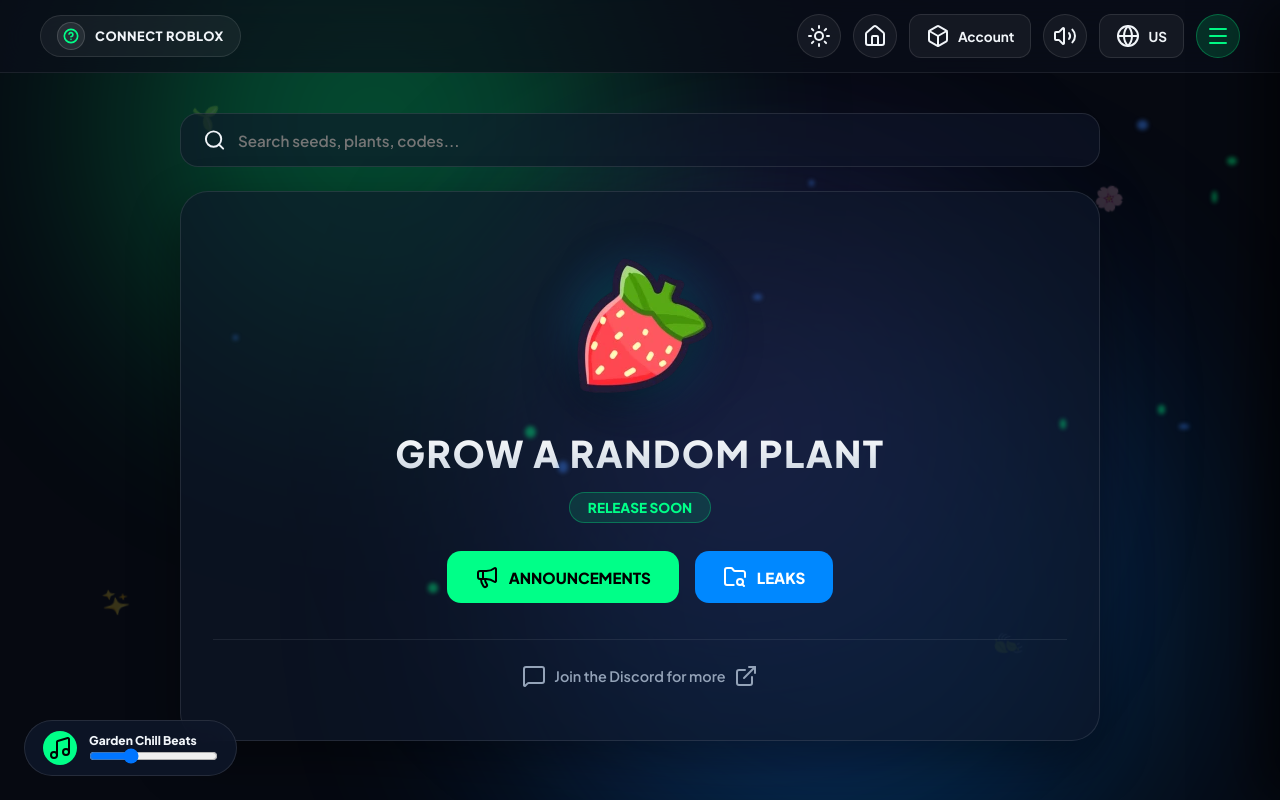
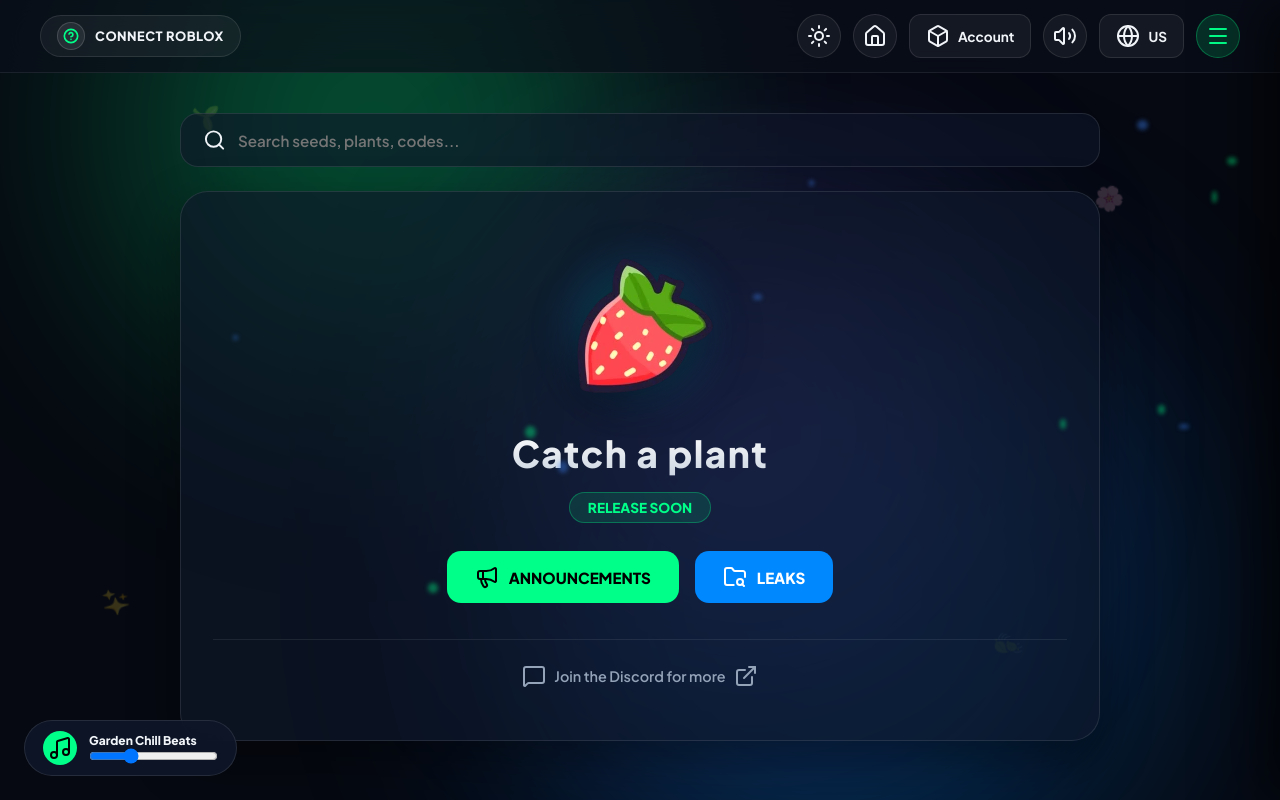
Before and after one commit to FatalQuackers/Catch-A-Plant, a website: page index.html in a window 1280 px wide. Drawn offline with nearby package versions, Linux system fonts and the light colour scheme.

Commit message:
Replace 'Grow A Random Plant' with 'Catch a plant' in user-facing text

```diff
--- a/index.html
+++ b/index.html
@@ -3,7 +3,7 @@
 <head>
     <meta charset="UTF-8">
     <meta name="viewport" content="width=device-width, initial-scale=1.0">
-    <title>Grow A Random Plant Hub</title>
+    <title>Catch a plant Hub</title>
 
     <!-- Fonts & Lucide Icons -->
     <link rel="preconnect" href="https://fonts.googleapis.com">
@@ -112,7 +112,7 @@
             </div>
 
             <div class="drawer-footer">
-                <p>Grow A Random Plant © 2026</p>
+                <p>Catch a plant © 2026</p>
             </div>
         </div>
     </div>
@@ -133,9 +133,9 @@
                     <div class="gag-card-hero">
                         <div class="hero-logo-container">
                             <div class="logo-ambient-glow"></div>
-                            <img src="assets/logo.png" alt="Grow A Random Plant Logo" class="gag-hero-logo" id="mainGameLogo" onerror="this.src='GameLogo.png';">
+                            <img src="assets/logo.png" alt="Catch a plant Logo" class="gag-hero-logo" id="mainGameLogo" onerror="this.src='GameLogo.png';">
                         </div>
-                        <h1 class="gag-title">GROW A RANDOM PLANT</h1>
+                        <h1 class="gag-title">Catch a plant</h1>
                     </div>
 
                     <div class="gag-status-text">RELEASE SOON</div>
@@ -171,8 +171,8 @@
                 </button>
                 <div>
                     <span class="breadcrumb">Home / Announcements</span>
-                    <h2 class="news-title">📰 Grow A Random Plant News</h2>
-                    <p class="news-subtitle">Update log and official releases for <strong>Grow A Random Plant</strong>.</p>
+                    <h2 class="news-title">📰 Catch a plant News</h2>
+                    <p class="news-subtitle">Update log and official releases for <strong>Catch a plant</strong>.</p>
                 </div>
             </div>
 
```
